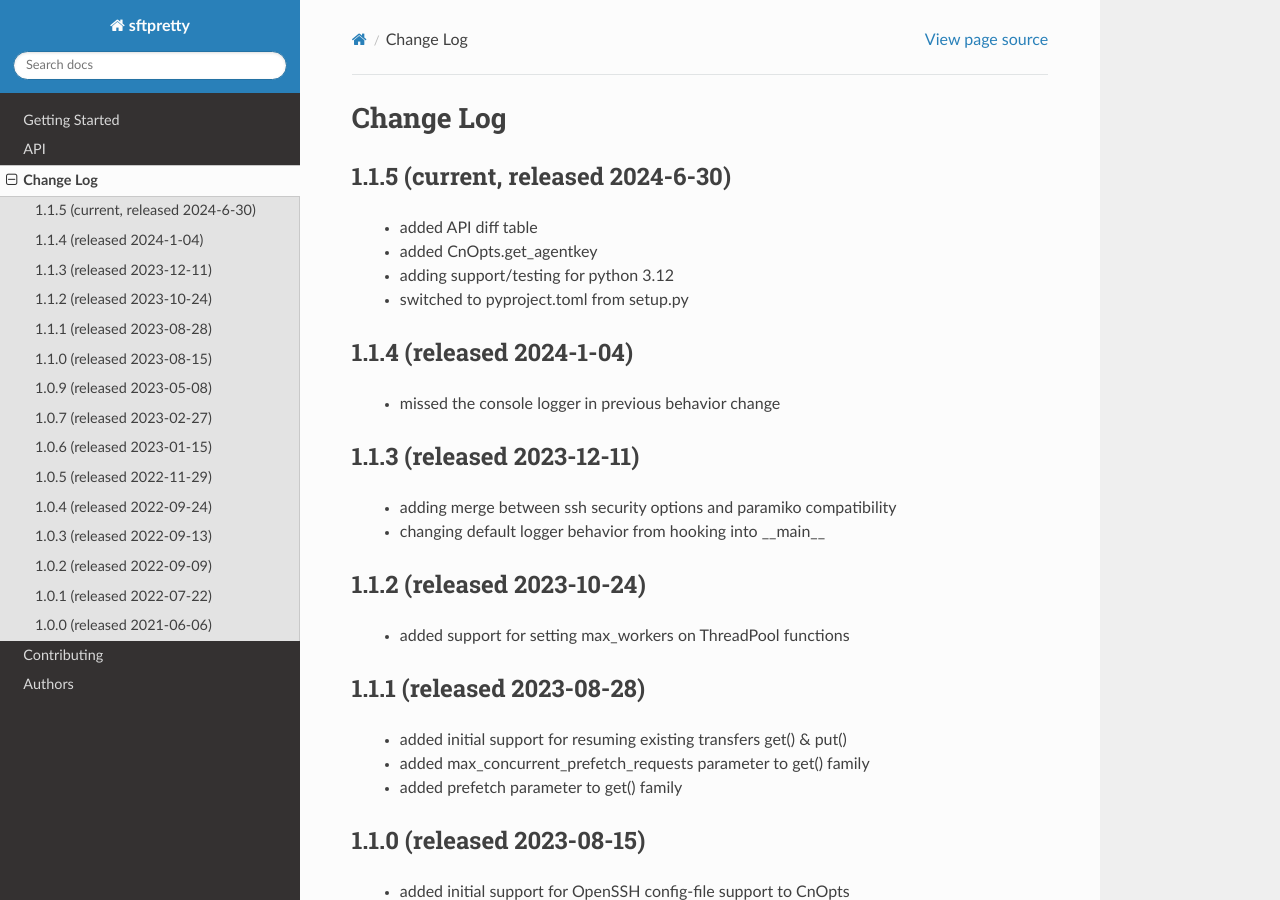
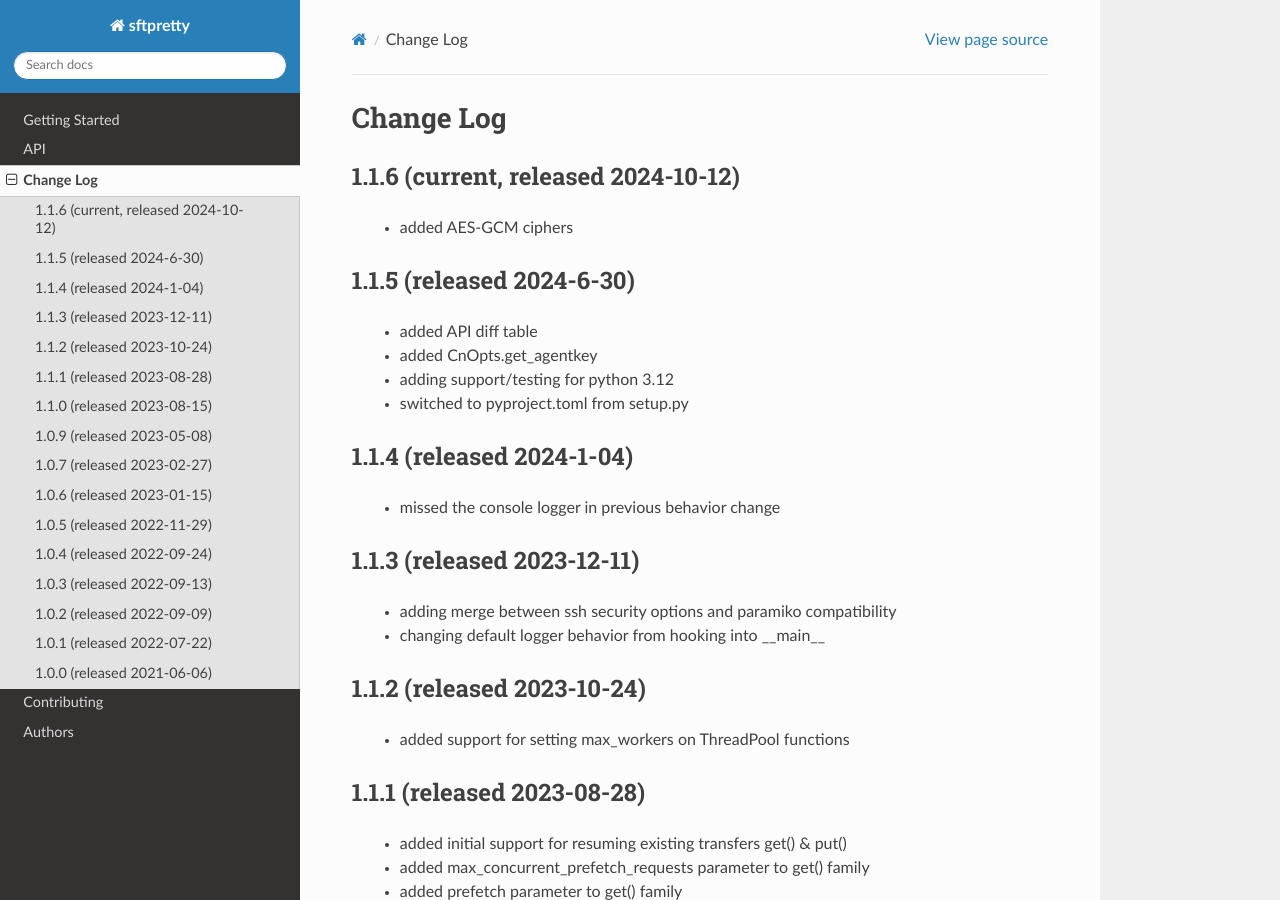
Before and after one commit to byteskeptical/sftpretty, a Sphinx documentation site: the page built from docs/changes.rst, in a window 1280 px wide and 900 px high. Built offline with Sphinx 7.4.7 and the Read the Docs theme 3.1.0, drawn with Linux system fonts in a browser that asks for light colours.

Commit message:
adding cipher support for aes-gcm options from paramiko, version bump

```diff
--- a/docs/changes.rst
+++ b/docs/changes.rst
@@ -1,7 +1,11 @@
 Change Log
 ==========
 
-1.1.5 (current, released 2024-6-30)
+1.1.6 (current, released 2024-10-12)
+------------------------------------
+    * added AES-GCM ciphers
+
+1.1.5 (released 2024-6-30)
 -----------------------------------
     * added API diff table
     * added CnOpts.get_agentkey
--- a/docs/conf.py
+++ b/docs/conf.py
@@ -54,9 +54,9 @@
 # built documents.
 #
 # The short X.Y version.
-version = '1.1.5'
+version = '1.1.6'
 # The full version, including alpha/beta/rc tags.
-release = '1.1.5'
+release = '1.1.6'
 
 # The language for content autogenerated by Sphinx. Refer to documentation
 # for a list of supported languages.
--- a/pyproject.toml
+++ b/pyproject.toml
@@ -46,7 +46,7 @@
 name = 'sftpretty'
 readme = 'README.rst'
 requires-python = '>=3.6'
-version = '1.1.5'
+version = '1.1.6'
 
 [project.scripts]
 sftpretty = 'sftpretty:Connection'
--- a/sftpretty/__init__.py
+++ b/sftpretty/__init__.py
@@ -59,7 +59,8 @@
     '''
     def __init__(self, config=None, knownhosts=Path(
                  '~/.ssh/known_hosts').expanduser().as_posix()):
-        self.ciphers = ('aes256-ctr', 'aes192-ctr', 'aes128-ctr', 'aes256-cbc',
+        self.ciphers = ('aes256-gcm@openssh.com', 'aes128-gcm@openssh.com',
+                        'aes256-ctr', 'aes192-ctr', 'aes128-ctr', 'aes256-cbc',
                         'aes192-cbc', 'aes128-cbc', '3des-cbc')
         self.compress = False
         self.compression = ('none',)
```
